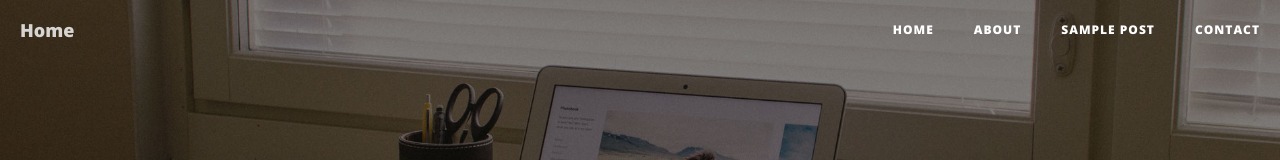
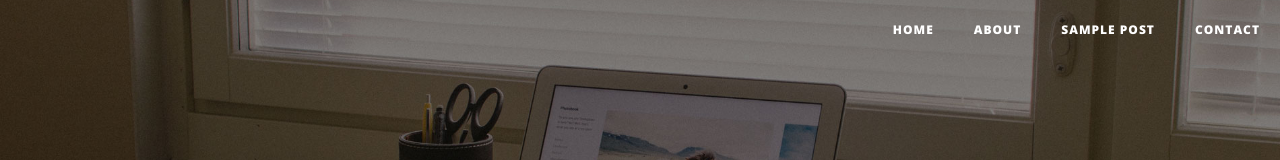
Before and after one commit to amitkumarx86/amitkumarx86.github.io, a website: page index.html in a window 1280 px wide. Shown: the top 160 px of the page. Drawn offline with nearby package versions, Linux system fonts and the light colour scheme.

Commit message:
Update index.html

```diff
--- a/index.html
+++ b/index.html
@@ -42,7 +42,7 @@
                     <span class="sr-only">Toggle navigation</span>
                     Menu <i class="fa fa-bars"></i>
                 </button>
-                <a class="navbar-brand" href="index.html">Home</a>
+                <!-- <a class="navbar-brand" href="index.html">Home</a> -->
             </div>
 
             <!-- Collect the nav links, forms, and other content for toggling -->
```
